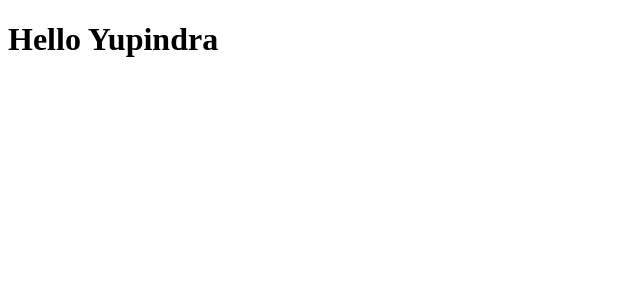
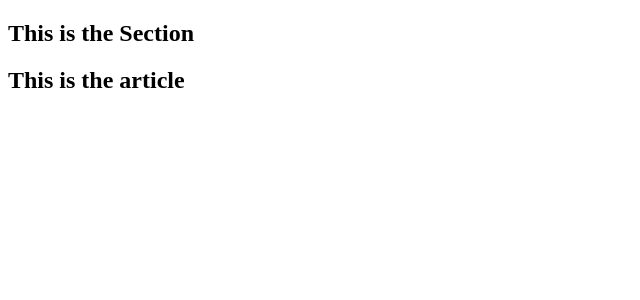
Before and after one commit to ykumarb/React, a React (Create React App) app in the folder myapp/: page / in a window 1280 px wide. Shown: the top 300 px of the page, without its empty margins (0-640 px from the left). Built offline with nearby package versions, Linux system fonts and the light colour scheme.

Commit message:
Committing the learnt code in React
CL:
	1. jsx in react js
	2. Important rules in using HTML in React component.
	3. How HTML converts to JS code behind React.

```diff
--- a/myapp/src/App.js
+++ b/myapp/src/App.js
@@ -18,11 +18,40 @@ Types:
 // }
 
 /* Class based components */
-class App extends React.Component {
-  // To show content on the screen.
-  render() {
-    return <h1>Hello Yupindra</h1>
-  }
+// class App extends React.Component {
+//   // To show content on the screen.
+//   render() {
+//     return <h1>Hello Yupindra</h1>
+//   }
+// }
+
+/* jsx */
+
+/*
+Notes:
+1. React can render HTML content. Writing HTML will
+be taken care by React in converting to JS code using babel.
+
+Using https://babeljs.io/ you can see the JS code for equivalent
+HTML content. Which works same as HTML.
+
+Some pointers:
+1. Multiple tags should be wrapped in a single parent tag.
+2. Have proper open/close tags. Closing tag is mandatory.
+3. For HTML tag if you want to add a class, use className.
+4. For HTML tag if you want to add for, use htmlFor.
+*/
+
+function App() {
+  return (
+    <div>
+        <section>
+          <h1>This is the Section</h1>
+        </section>
+        <article>
+          <h2>This is the article</h2>
+        </article>
+    </div>
+  )
 }
-
 export default App;
```
